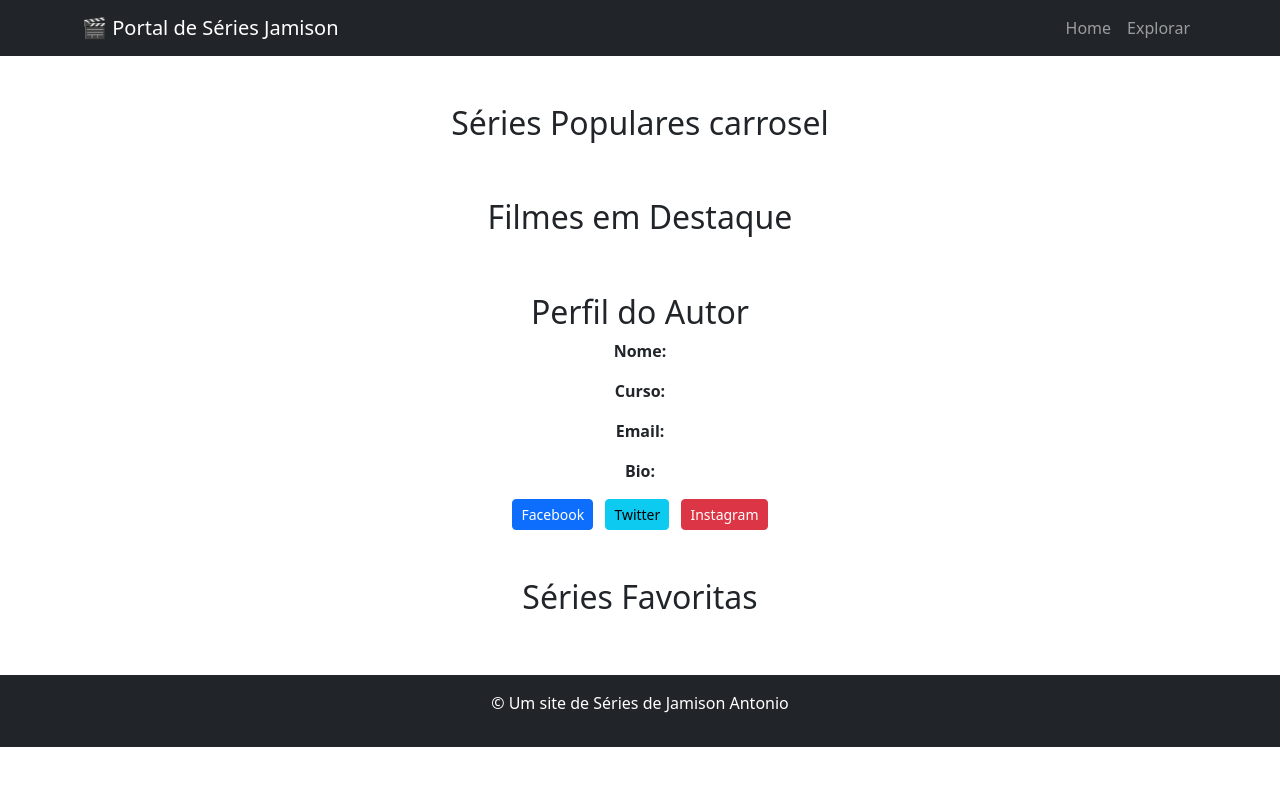
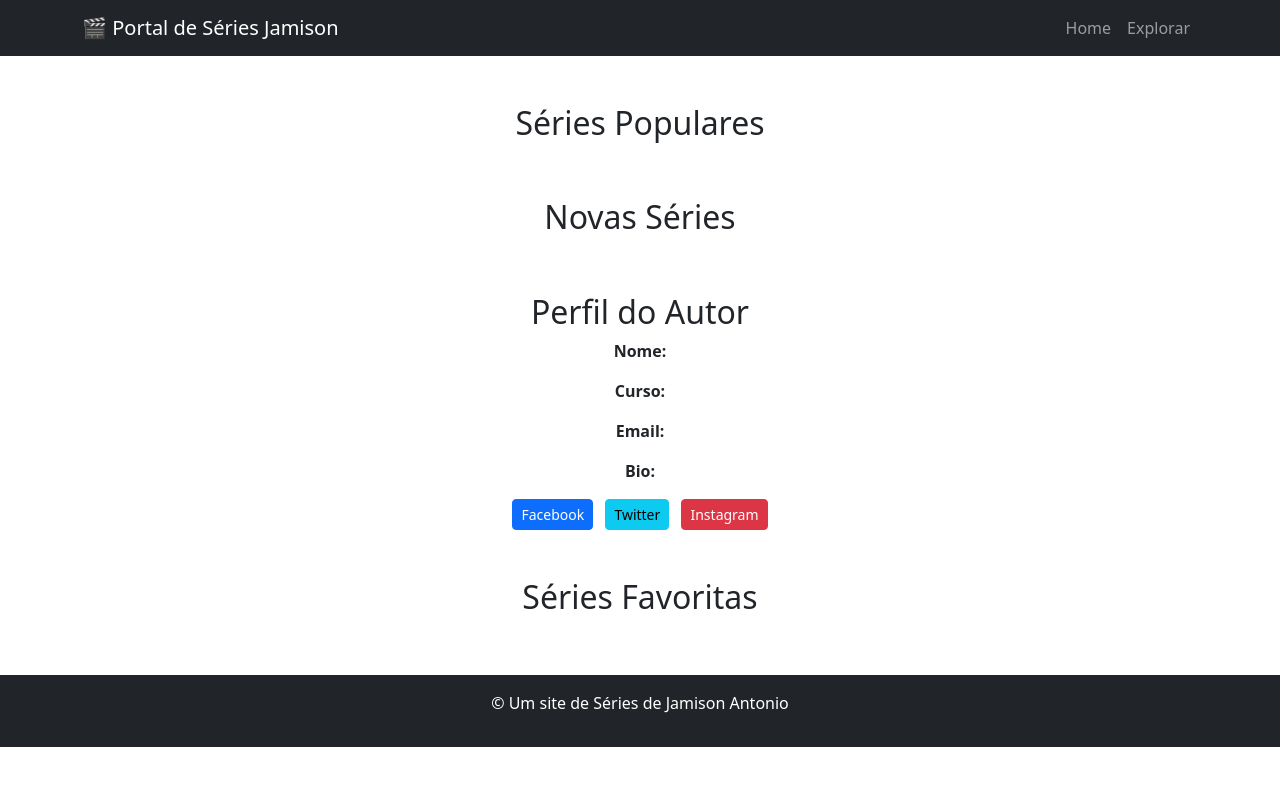
Before and after one commit to JamisonAntonio/filmesjamison, a website: page public/index.html in a window 1280 px wide. Drawn offline with nearby package versions, Linux system fonts and the light colour scheme; no server answers.

Commit message:
atualizado o nome na home das vitrines

```diff
--- a/public/index.html
+++ b/public/index.html
@@ -37,7 +37,7 @@
 
 
     <section id="popular-series" class="mb-5">
-      <h2 class="text-center">Séries Populares carrosel</h2>
+      <h2 class="text-center">Séries Populares</h2>
       <div id="carouselPopular" class="carousel slide" data-bs-ride="carousel">
         <div class="carousel-inner" id="carousel-content"></div>
         <button class="carousel-control-prev" type="button" data-bs-target="#carouselPopular" data-bs-slide="prev">
@@ -50,7 +50,7 @@
     </section>
 
     <section id="movie-listing" class="mb-5">
-      <h2 class="text-center">Filmes em Destaque</h2>
+      <h2 class="text-center">Novas Séries</h2>
       <div class="row" id="movie-list">
         <!-- Filmes serão carregados aqui dinamicamente -->
       </div>
```
